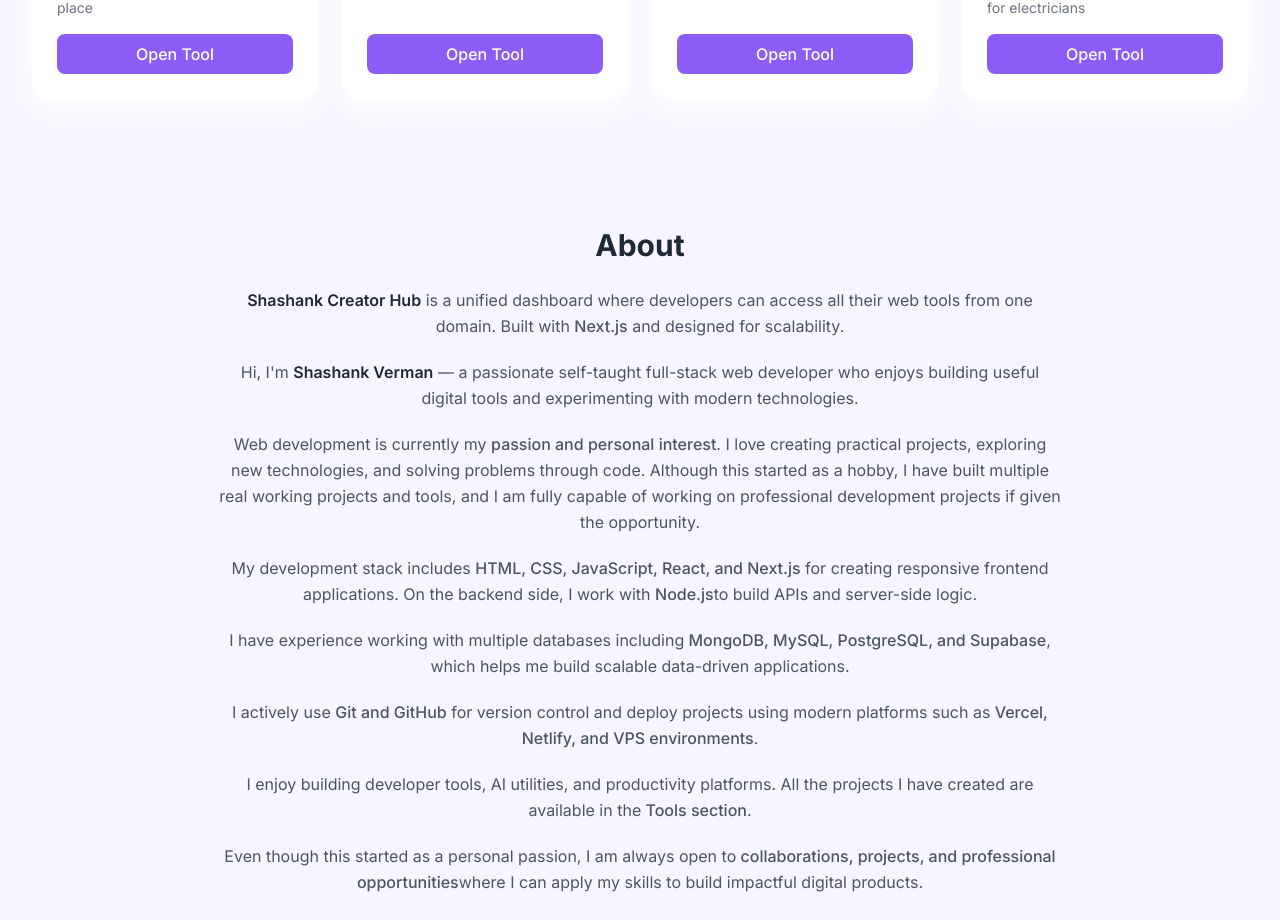
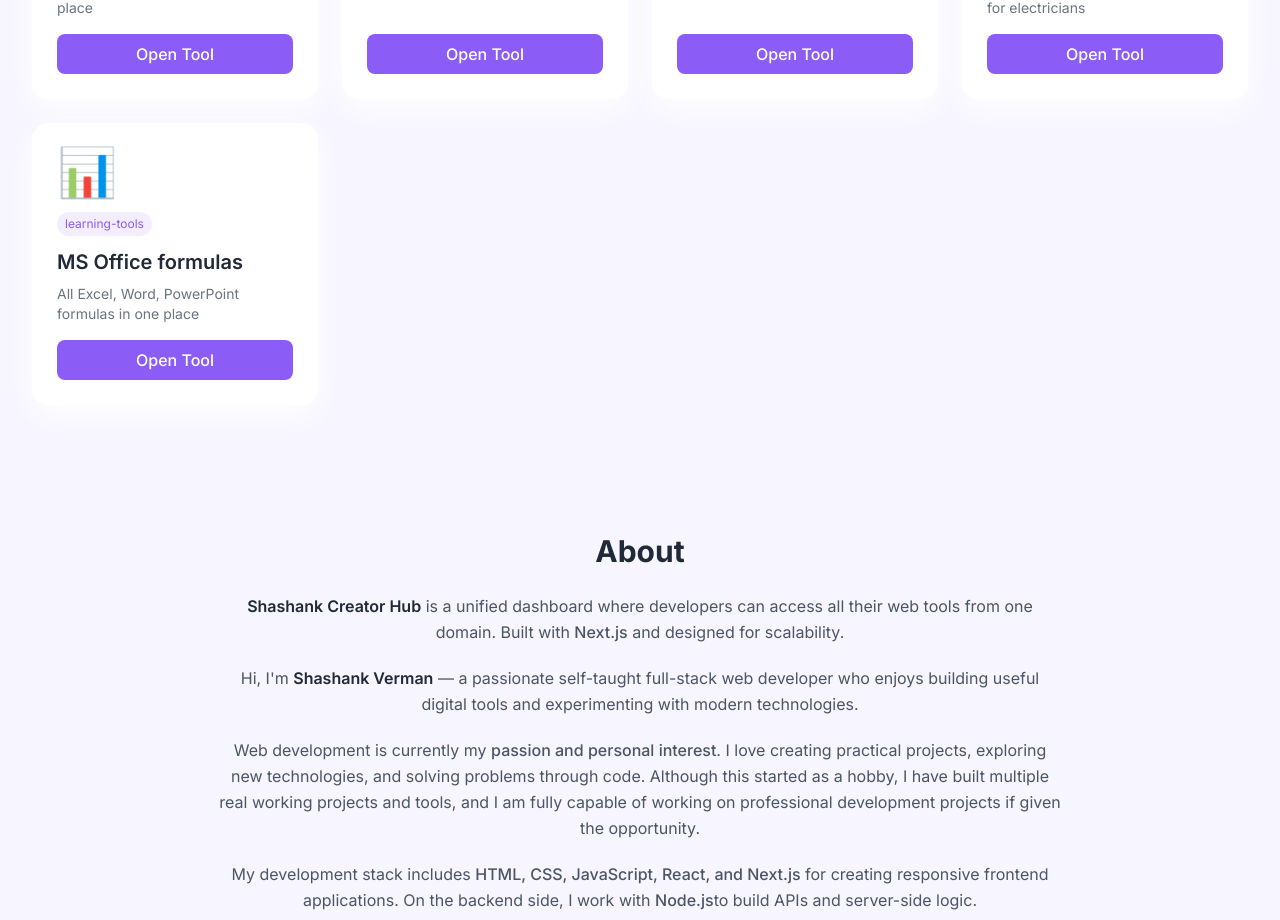
Before and after one commit to sanuverman0312-star/Creators-hub, a Next.js app: page / in a window 1280 px wide. Shown: the part 1117-2037 px from the top of the page. Built offline with nearby package versions, Linux system fonts and the light colour scheme.

Commit message:
ms office added

```diff
--- a/components/ToolCard.tsx
+++ b/components/ToolCard.tsx
@@ -20,6 +20,7 @@
   phone: "https://try-on-phone.netlify.app",
   colors: "https://shashank-vault.vercel.app",
   electrician: "http://smartelectrician.in/",
+  msoffice: "https://ms-office-nine.vercel.app",
 };
 
 export default function ToolCard({ name, description, icon, slug, category }: ToolCardProps) {
--- a/data/tools.json
+++ b/data/tools.json
@@ -70,5 +70,14 @@
   "description": "Smart learning and visualizing tool for electricians",
   "icon": "🔌",
   "category": "learning-tools"
+},
+ {
+  "id": 9,
+  "name": "MS Office formulas",
+  "slug": "msoffice",
+  "url": "https://ms-office-nine.vercel.app/",
+  "description": "All Excel, Word, PowerPoint formulas in one place",
+  "icon": "📊",
+  "category": "learning-tools"
 }
 ]
```
